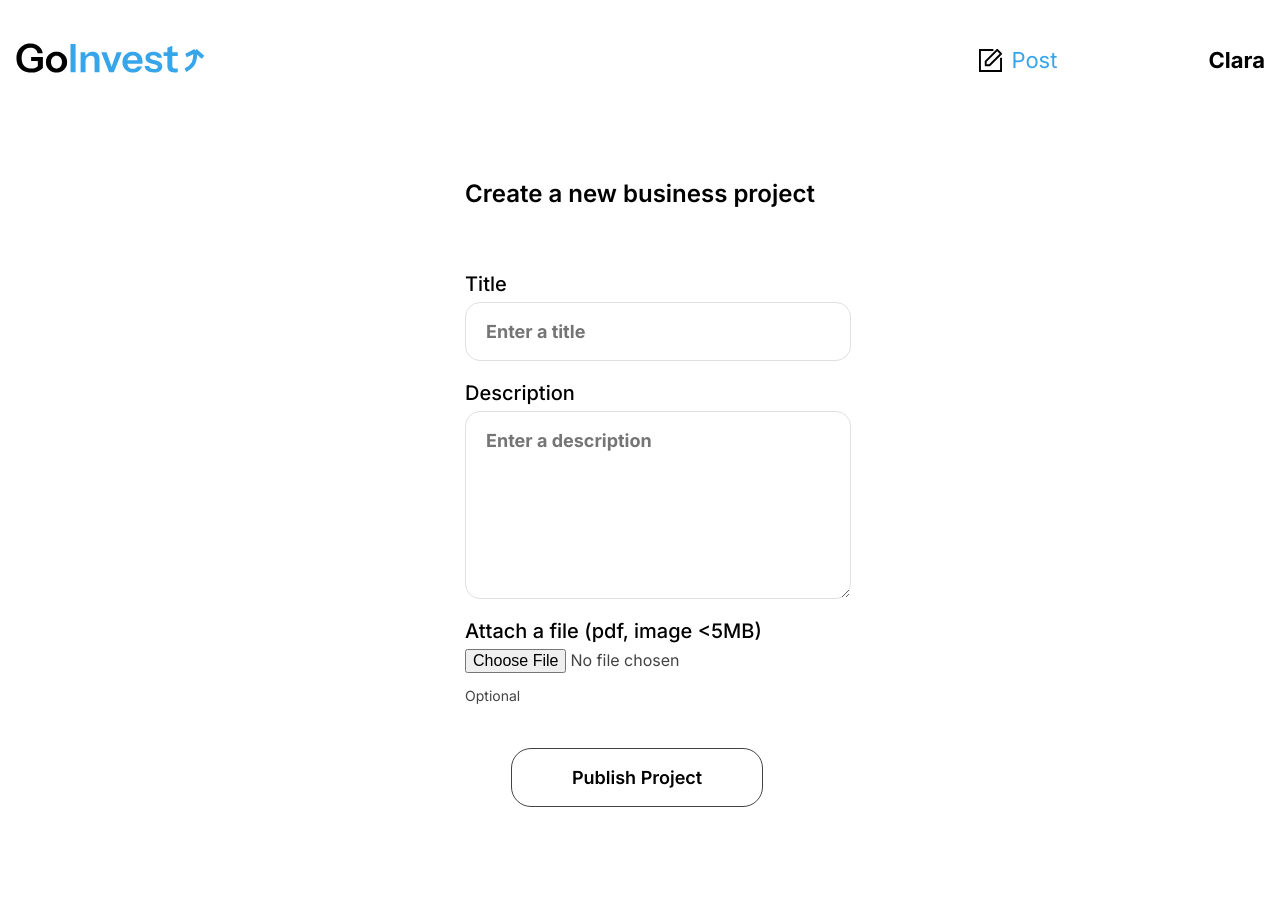
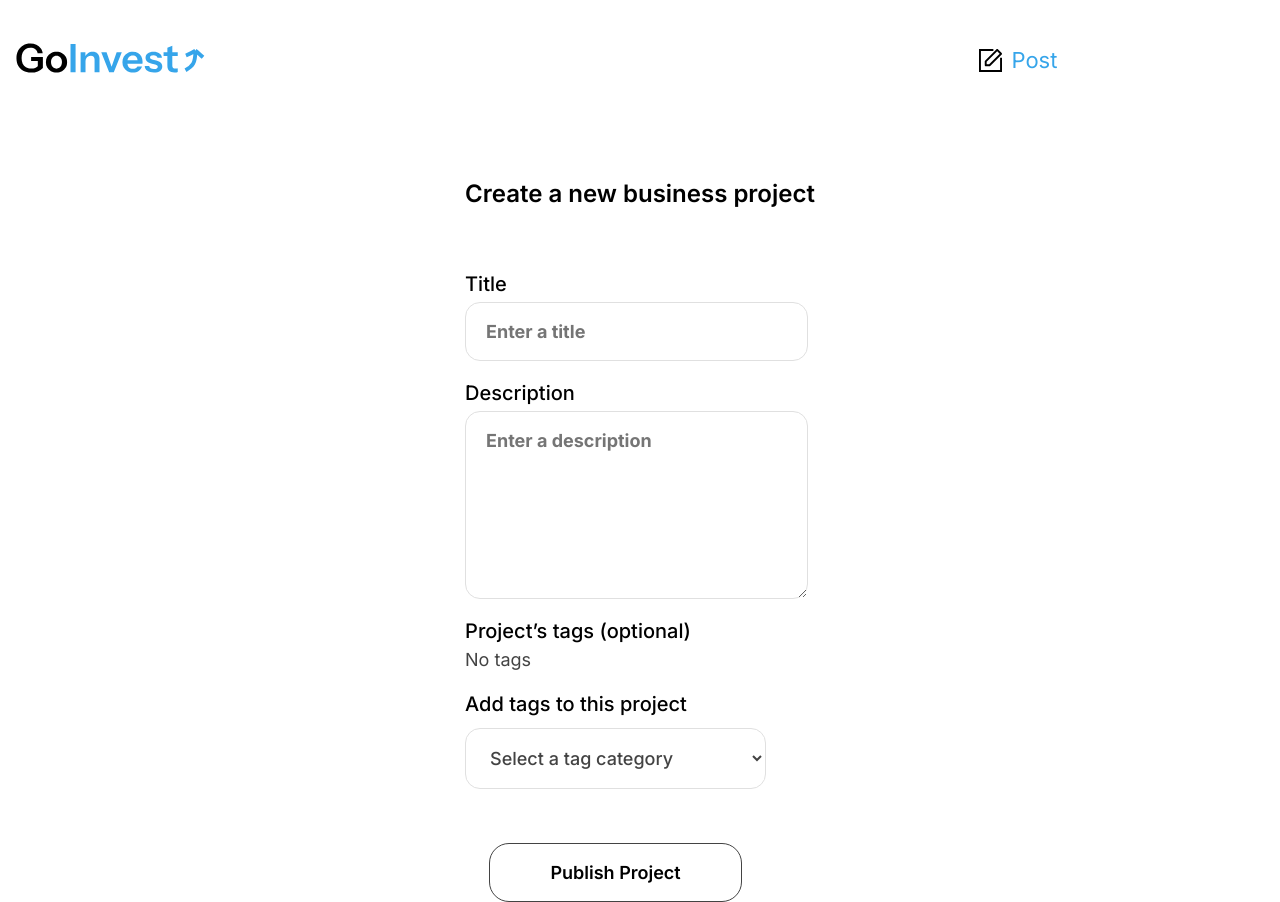
Before and after one commit to SamiAbar30/GoInvest, a Flask app: page /post in a window 1280 px wide. Before the commit the page ends 807 px from the top, so only its background shows below. Run offline with Flask 3, Linux system fonts and the light colour scheme; a user stored in the database is signed in; data comes from the database, SQL or seed files in the repository; both versions use the stored data as it was after the commit.

Commit message:
adding tags functionnality

```diff
--- a/app.py
+++ b/app.py
@@ -5,6 +5,7 @@ from flask_login import LoginManager, login_user, login_required, logout_user, c
 from werkzeug.security import generate_password_hash, check_password_hash
 from datetime import datetime, timedelta
 from sqlalchemy.orm import relationship
+import re
 
 app = Flask(__name__)
 app.secret_key = "SECRET_KEY_CHANGE_ME"
@@ -33,6 +34,7 @@ class Post(Base):
 
     author_id = Column(Integer, ForeignKey("users.id"))
     author = relationship("User", backref="posts")
+    tags = relationship("PostTag", back_populates="post")
 
 
 class Comment(Base):
@@ -47,6 +49,23 @@ class Comment(Base):
     user_id = Column(Integer, ForeignKey("users.id"))
     user = relationship("User")
 
+class Tag(Base):
+    __tablename__ = "tags"
+    id = Column(Integer, primary_key=True)
+    name = Column(String, unique=True)
+
+    posts = relationship("PostTag", back_populates="tag")
+
+
+class PostTag(Base):
+    __tablename__ = "post_tags"
+    id = Column(Integer, primary_key=True)
+
+    post_id = Column(Integer, ForeignKey("posts.id"))
+    tag_id = Column(Integer, ForeignKey("tags.id"))
+
+    post = relationship("Post", back_populates="tags")
+    tag = relationship("Tag", back_populates="posts")
 
 def time_ago(date):
     if isinstance(date, str):
@@ -59,6 +78,27 @@ def time_ago(date):
         return "1 day ago"
     return f"{days} days ago"
 
+def truncate_text(text, max_length=100):
+    if not text:
+        return ""
+    text = str(text)
+    if len(text) <= max_length:
+        return text
+    return text[:max_length].rstrip() + "..."
+
+def add_line_break_every_2_sentences(text):
+    if not text:
+        return ""
+
+    sentences = re.split(r'(?<=[.!?])\s+', text)
+
+    grouped = []
+    for i in range(0, len(sentences), 2):
+        group = " ".join(sentences[i:i+2])
+        grouped.append(group)
+
+    return '<span class="br"></span>'.join(grouped)
+
 Base.metadata.create_all(engine)
 Session = sessionmaker(bind=engine)
 db = Session()
@@ -66,6 +106,20 @@ db = Session()
 login_manager = LoginManager()
 login_manager.init_app(app)
 login_manager.login_view = "login"
+
+# Fill the tags db
+default_tags = ["B2C", "B2B", "Fintech", "Sustainability", "ZeroWaste", "Subscription", "EcoFriendly", "Startup",
+"EdTech", "Gamification", "KidsEducation", "LearningApp", "DigitalLearning",
+"HealthTech", "FoodDelivery", "Nutrition", "Fitness", "PersonalizedMeals",
+"AgriTech", "UrbanFarming", "SmartHome", "HealthyLiving",
+"MentalHealth", "AI", "Wellness", "SelfCare"
+]
+
+for tag_name in default_tags:
+    if not db.query(Tag).filter_by(name=tag_name).first():
+        db.add(Tag(name=tag_name))
+
+db.commit()
 
 @login_manager.user_loader
 def load_user(user_id):
@@ -85,6 +139,7 @@ def dashboard():
 
     for p in posts:
         p.time_ago = time_ago(p.date)
+        p.short_description = truncate_text(p.description, max_length=150)
 
     return render_template("home.html", user=current_user, posts=posts, pages="home")
 
@@ -101,11 +156,22 @@ def view_post(post_id):
     for c in post.comments:
         c.time_ago = time_ago(c.date)
 
+    post_tags = (
+    db.query(PostTag)
+    .filter_by(post_id=post_id)
+    .join(Tag, PostTag.tag_id == Tag.id)
+    .all()
+    )
+    post.tags_list = [pt.tag.name for pt in post_tags]
+
+    post.description_with_breaks = add_line_break_every_2_sentences(post.description)
+
     return render_template("view-post.html", user=current_user, post=post, pages="home")
 
 @app.route("/post", methods=["GET", "POST"])
 @login_required
 def create_post():
+    tags = db.query(Tag).all()
     if request.method == "POST":
         title = request.form["title"]
         description = request.form["description"]
@@ -122,9 +188,17 @@ def create_post():
 
         db.add(p)
         db.commit()
+
+        selected_tags = request.form.getlist("tags")
+
+        for tag_id in selected_tags:
+            db.add(PostTag(post_id=p.id, tag_id=int(tag_id)))
+
+        db.commit()
+
         return redirect(url_for("dashboard"))
 
-    return render_template("create-post.html", user=current_user, pages="add_post")
+    return render_template("create-post.html", user=current_user, tags=tags, pages="add_post")
 
 
 @app.route("/post/<int:post_id>/comment", methods=["POST"])
--- a/static/style/create-post.css
+++ b/static/style/create-post.css
@@ -53,7 +53,7 @@
     font-size: 14px;
 }
 .create button {
-    margin-top: 30px;
+    margin-top: 14px;
     align-self: center;
     font-family: 'Inter';
     font-size: 18px;
@@ -67,3 +67,53 @@
 .description {
     min-height: 150px;
 }
+.no-selected-tag {
+    font-family: 'Inter';
+    font-size: 18px;
+    color: var(--subtext);
+}
+select {
+    border: 1px solid var(--stroke);
+    border-radius: 15px;
+    font-family: 'Inter';
+    font-size: 18px;
+    font-weight: 500;
+    color: var(--subtext);
+    padding: 18px 20px;
+    margin-bottom: 40px;
+    width: 100%;
+    background-color: white;
+    margin-top: 6px;
+}
+#selected_tags {
+    width: 100%;
+}
+.tag-badge {
+    width: 100%;
+    display: flex;
+    flex-direction: row;
+    justify-content: space-between;
+    align-items: center;
+    margin: 5px 0;
+}
+.tag-remove {
+    font-family: 'Inter';
+    font-size: 16px;
+    font-weight: 400;
+    color: var(--subtext);
+}
+.tag-name {
+    font-family: 'Inter';
+    font-size: 18px;
+    font-weight: 500;
+    color: black;
+}
+.tag-error {
+    font-family: 'Inter';
+    font-size: 20px;
+    font-weight: 500;
+    color: red;
+}
+.second-label {
+    margin-top: 22px;
+}
--- a/templates/components/header.html
+++ b/templates/components/header.html
@@ -20,7 +20,7 @@
             <img src="{{ url_for('static', filename='images/inbox.svg') }}">
             <p>Inbox</p>
         </a>
-        <a href="/my_posts" class="{% if pages == 'my_post' %}active{% endif %}">
+        <a href="/my_posts" style="opacity: 0;" class="{% if pages == 'my_post' %}active{% endif %}">
             <p class="bold">{{ user.name }}</p>
         </a>
     </div>
--- a/templates/create-post.html
+++ b/templates/create-post.html
@@ -19,12 +19,104 @@
                 <input type="text" id="title" name="title" placeholder="Enter a title" required>
                 <label for="description">Description</label>
                 <textarea type="text" class="description" name="description" id="description" placeholder="Enter a description" required></textarea>
-                <label for="upload">Attach a file (pdf, image <5MB)</label>
-                <input type="file" id="upload">
-                <p class="create-legend">Optional</p>
+                <label for="upload" style="display: none;">Attach a file (pdf, image <5MB)</label>
+                <input type="file" style="display: none;" id="upload">
+                <p class="create-legend" style="display: none;">Optional</p>
+                <label for="tag_select">Project’s tags (optional)</label>
+                <div id="selected_tags">
+                    <span class="no-selected-tag">No tags</span>
+                </div>
+                <label for="tag_select" class="second-label">Add tags to this project</label>
+                <select id="tag_select">
+                    <option value="">Select a tag category</option>
+                    {% for tag in tags %}
+                        <option value="{{ tag.id }}">{{ tag.name }}</option>
+                    {% endfor %}
+                </select>
+
+                <div id="tag_error" class="tag-error"></div>
+
+                <div id="hidden_inputs"></div>
                 <button type="submit">Publish Project</button>
             </form>
         </div>
     </div>
+    <script>
+    const MAX_TAGS = 5;
+
+    function updateNoTagMessage() {
+        const selectedTagsDiv = document.getElementById("selected_tags");
+        const tagsCount = selectedTagsDiv.querySelectorAll(".tag-badge").length;
+
+        if (tagsCount === 0) {
+            selectedTagsDiv.innerHTML = '<span class="no-selected-tag">No tags</span>';
+        } else {
+            const messageDiv = selectedTagsDiv.querySelector("#no_tag_message");
+            if (messageDiv) messageDiv.remove();
+        }
+    }
+
+    document.getElementById("tag_select").addEventListener("change", function () {
+        const tagId = this.value;
+        const tagText = this.options[this.selectedIndex].text;
+        const errorBox = document.getElementById("tag_error");
+
+        errorBox.textContent = "";
+
+        if (!tagId) return;
+
+        const selectedTagsDiv = document.getElementById("selected_tags");
+        const currentTags = selectedTagsDiv.querySelectorAll(".tag-badge").length;
+
+        if (currentTags >= MAX_TAGS) {
+            errorBox.textContent = "Tags limit reached (5 tags max)";
+            this.value = "";
+            return;
+        }
+
+        if (document.getElementById("tag_" + tagId)) {
+            errorBox.textContent = "This tag is already selected";
+            this.value = "";
+            return;
+        }
+
+        if (selectedTagsDiv.textContent.includes("No tags")) {
+            selectedTagsDiv.textContent = "";
+        }
+
+        const tagBadge = document.createElement("div");
+        tagBadge.className = "tag-badge";
+        tagBadge.id = "tag_" + tagId;
+
+        const text = document.createElement("span");
+        text.className = "tag-name";
+        text.textContent = tagText;
+        tagBadge.appendChild(text);
+
+        const removeBtn = document.createElement("span");
+        removeBtn.textContent = "Remove";
+        removeBtn.className = "tag-remove"
+
+        removeBtn.onclick = function () {
+            tagBadge.remove();
+            hiddenInput.remove();
+            updateNoTagMessage();
+        };
+
+        tagBadge.appendChild(removeBtn);
+        selectedTagsDiv.appendChild(tagBadge);
+
+        const hiddenInput = document.createElement("input");
+        hiddenInput.type = "hidden";
+        hiddenInput.name = "tags";
+        hiddenInput.id = "input_" + tagId;
+        hiddenInput.value = tagId;
+        document.getElementById("hidden_inputs").appendChild(hiddenInput);
+
+        this.value = "";
+    });
+
+    updateNoTagMessage();
+    </script>
 </body>
 </html>
```
Also changed, not shown: static/style/view-post.css (+16 -3 lines), templates/components/post.html (+4 -4 lines), templates/view-post.html (+13 -6 lines), database.db.
